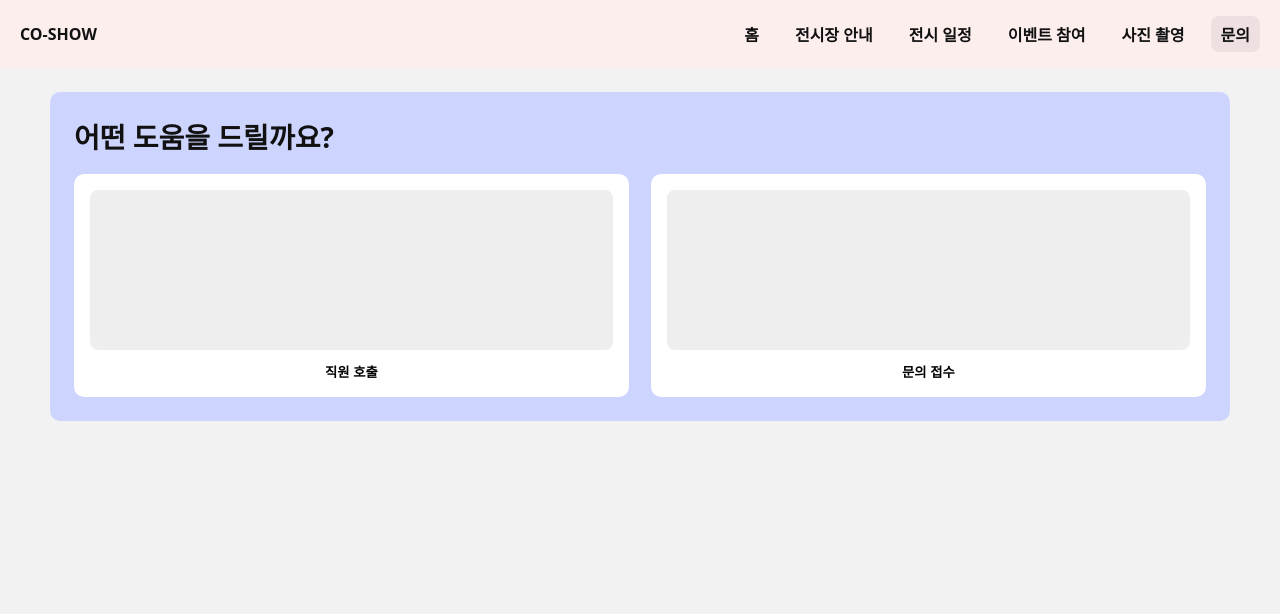
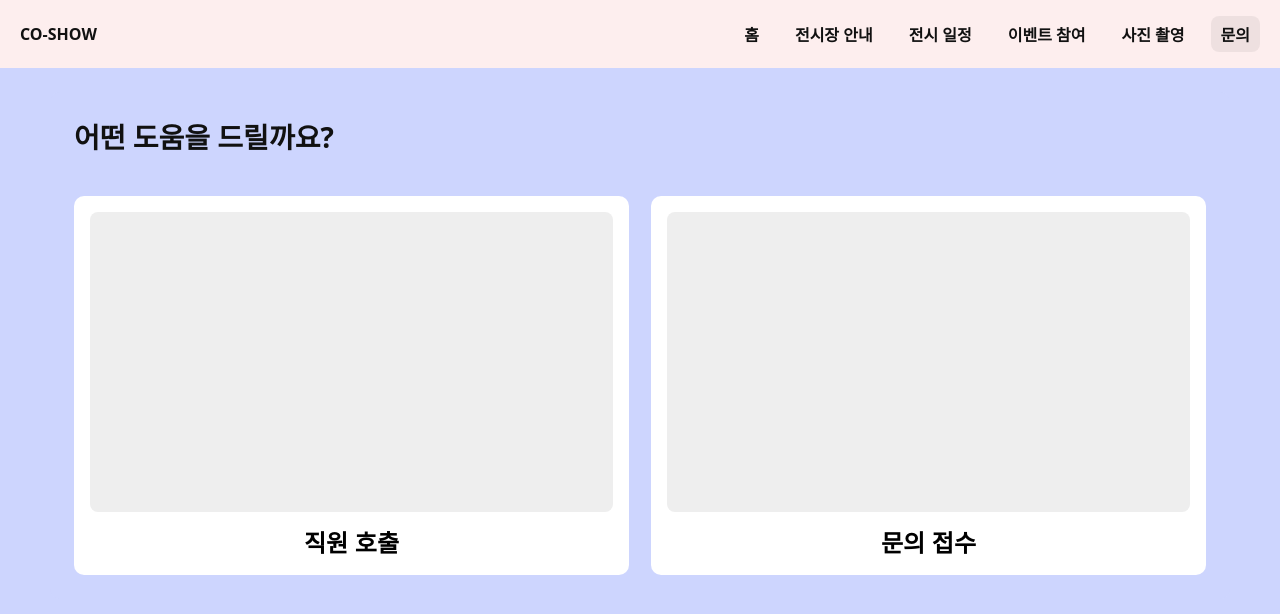
Before and after one commit to dlwldn4824/HCI-UX, a React (Vite) app in the folder co-show/: page /inquiry in a window 1280 px wide. Shown: the top 614 px of the page. Built offline with nearby package versions, Linux system fonts and the light colour scheme.

Commit message:
디자인 일부 수정 반영

```diff
--- a/co-show/src/pages/Photo.jsx
+++ b/co-show/src/pages/Photo.jsx
@@ -3,7 +3,7 @@ import "../styles/photo.css";
 export default function Photo(){
   return (
     <main className="photo-page">
-      <section className="photo-stage" aria-hidden />
+      <section className="photo-stage" />
     </main>
   );
 }
--- a/co-show/src/styles/inquiry.css
+++ b/co-show/src/styles/inquiry.css
@@ -1,11 +1,11 @@
-.inq-page{ min-height:100vh; background:#f2f2f2; padding:24px 0 60px; }
+.inq-page{ min-height:100vh; background:#cdd5fe; padding:24px 0 60px; }
 .inq-panel{
   width:min(1180px,96%); margin:0 auto; background:#cdd5fe; padding:24px; border-radius:10px;
 }
-.inq-title{ margin:0 0 18px; font-weight:900; font-size:28px; }
+.inq-title{ margin:0 0 40px; font-weight:900; font-size:28px; }
 .inq-grid{ display:grid; grid-template-columns: repeat(2, 1fr); gap:22px; }
-.inq-card{ background:#fff; border:0; border-radius:10px; padding:16px; cursor:pointer;
+.inq-card{ background:#fff; border:0; border-radius:10px; padding-top: 32px; padding:16px; cursor:pointer;
   display:flex; flex-direction:column; align-items:center; gap:12px; }
-.inq-card-box{ width:100%; height:160px; background:#eee; border-radius:8px; }
-.inq-card-label{ font-weight:900; }
+.inq-card-box{ width:100%; height:300px; background:#eee; border-radius:8px; }
+.inq-card-label{ font-weight:900; font-size: x-large; }
 @media (max-width: 720px){ .inq-grid{ grid-template-columns:1fr; } }
--- a/co-show/src/styles/photo.css
+++ b/co-show/src/styles/photo.css
@@ -1,6 +1,2 @@
-.photo-page{ min-height:100vh; padding:24px 0 60px; background:#f2f2f2; }
-.photo-stage{
-  width:min(1180px,96%); height:420px; margin:0 auto;
-  background: linear-gradient(#f7d1f7 0 68%, #ea8ada 68% 100%);
-  border-radius:8px;
-}
+.photo-page{ min-height:100vh;
+  background: linear-gradient(#f7d1f7 0 48%, #ea8ada 48% 100%);}
```
